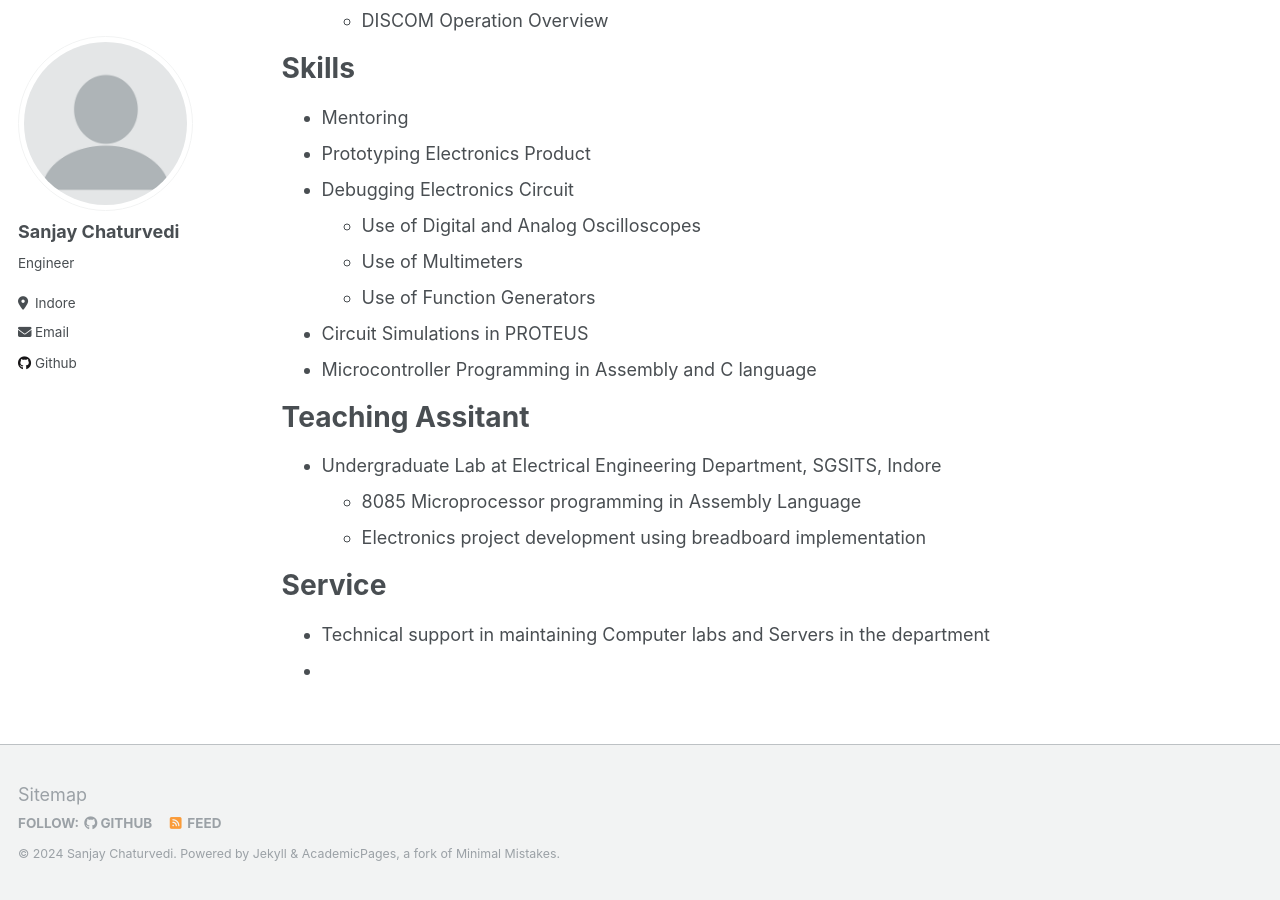
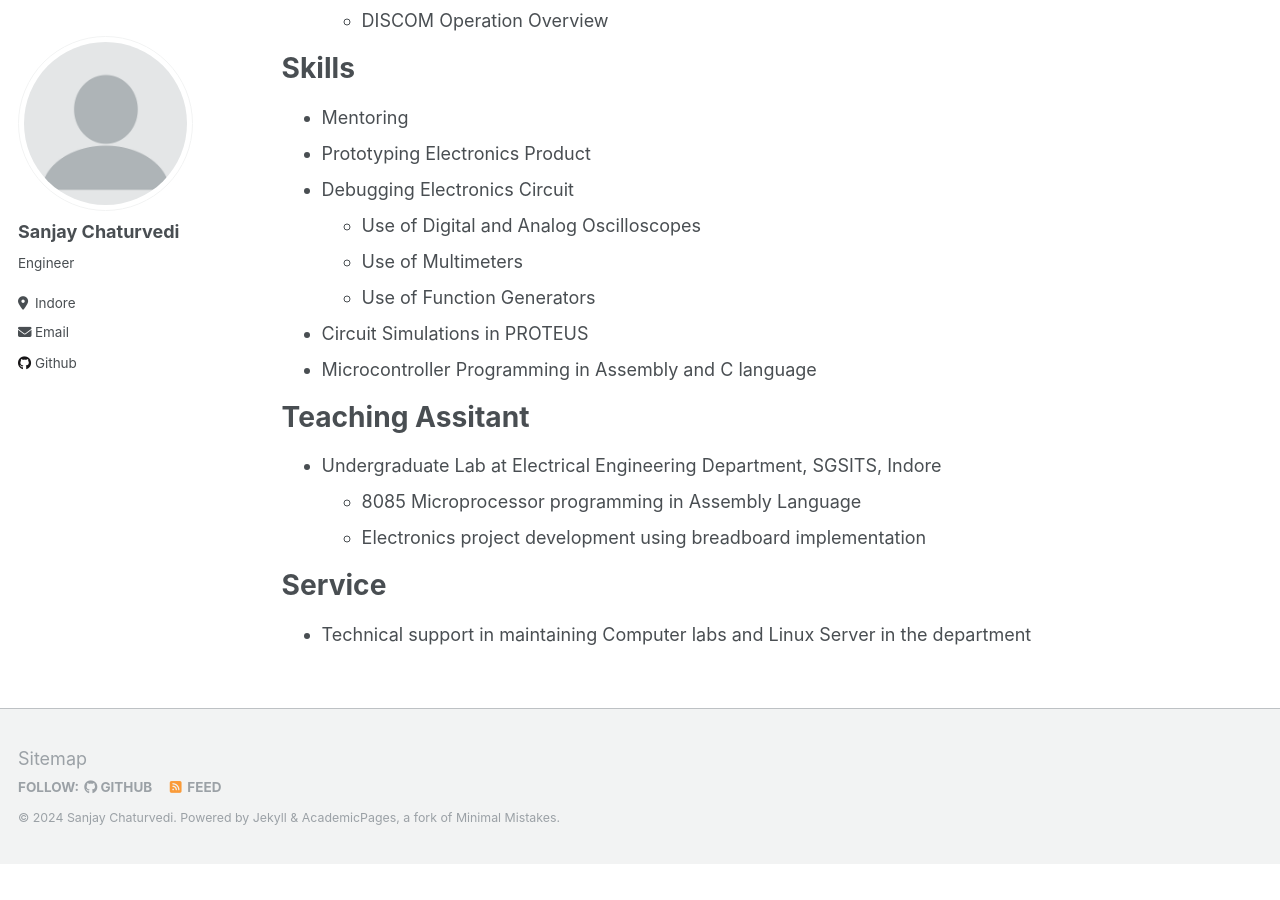
Before and after one commit to sanjay-ji/sanjay-ji.github.io, a Jekyll site: the page built from _pages/cv.md, in a window 1280 px wide and 900 px high, scrolled down 590 px. Built offline with Jekyll 4.4.1, drawn with Linux system fonts in a browser that asks for light colours; after the commit the page ends 1454 px from its top, so only the background shows below that.

Commit message:
Update 3, updated the services section, in cv.md

```diff
--- a/_pages/cv.md
+++ b/_pages/cv.md
@@ -45,5 +45,4 @@ Teaching Assitant
 
 Service
 ======
-* Technical support in maintaining Computer labs and Servers in the department
-*
+* Technical support in maintaining Computer labs and Linux Server in the department
```
